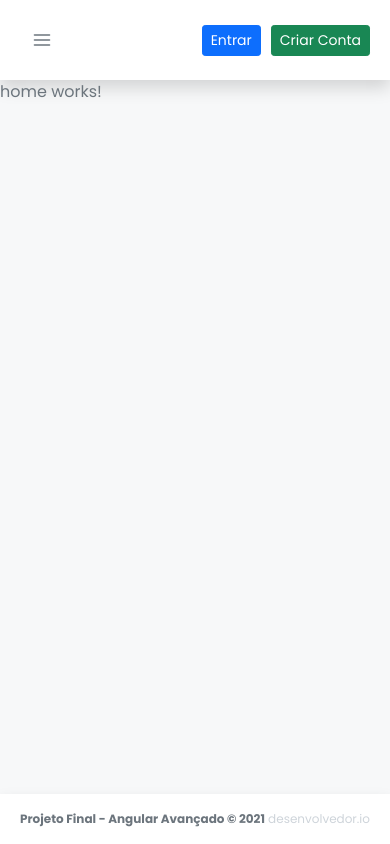
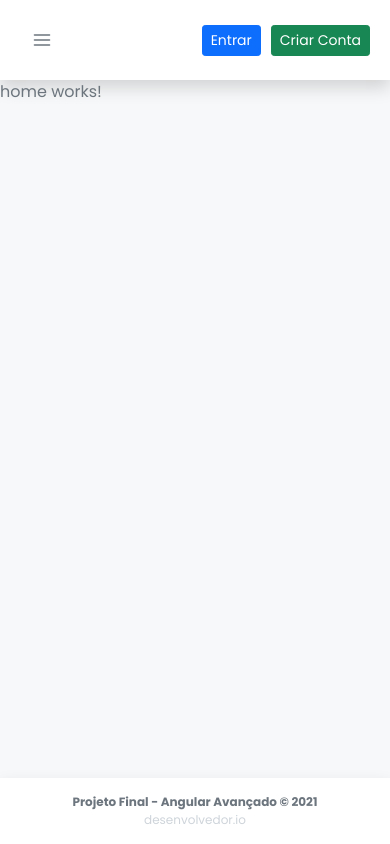
Before and after one commit to imvillacorta/projeto-final-angular-avancado, an Angular app: page /home in a window 390 px wide. Built offline with nearby package versions, Linux system fonts and the light colour scheme.

Commit message:
Add rodape responsivo

```diff
--- a/src/app/components/footer/footer.component.scss
+++ b/src/app/components/footer/footer.component.scss
@@ -1,19 +1,23 @@
 @import "../../../scss/variables";
 
 .footer {
-    height: 50px;
     background: $branca;
-    box-shadow: 0 .5rem 1rem rgba(0,0,0,.15);
-    font-family: 'Poppins-bold';
+    box-shadow: 0 0.5rem 1rem rgba(0, 0, 0, 0.15);
+    font-family: "Poppins-bold";
     font-size: 12px;
     display: flex;
     justify-content: space-between;
     align-items: center;
-    padding: 0 20px;
+    padding: 15px 20px;
 
     a {
         color: #ced4da;
-        font-family: 'Poppins';
+        font-family: "Poppins";
         text-decoration: none;
     }
+
+    @media (max-width: 500px) {
+        flex-direction: column;
+        text-align: center;
+    }
 }
```
